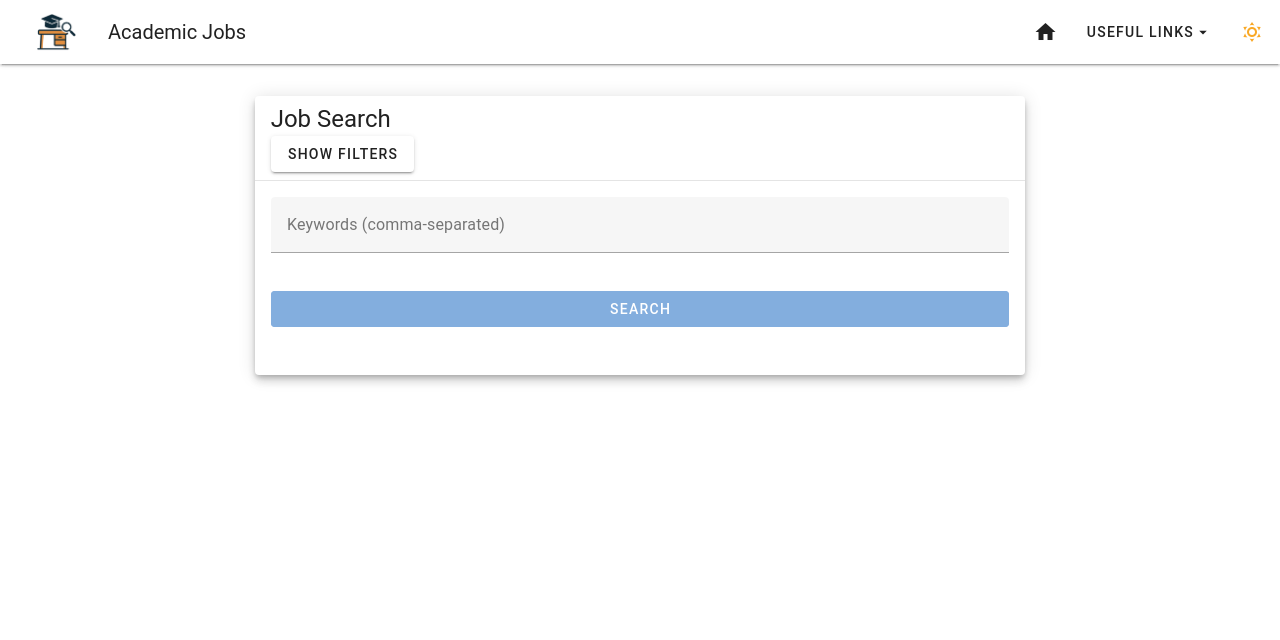
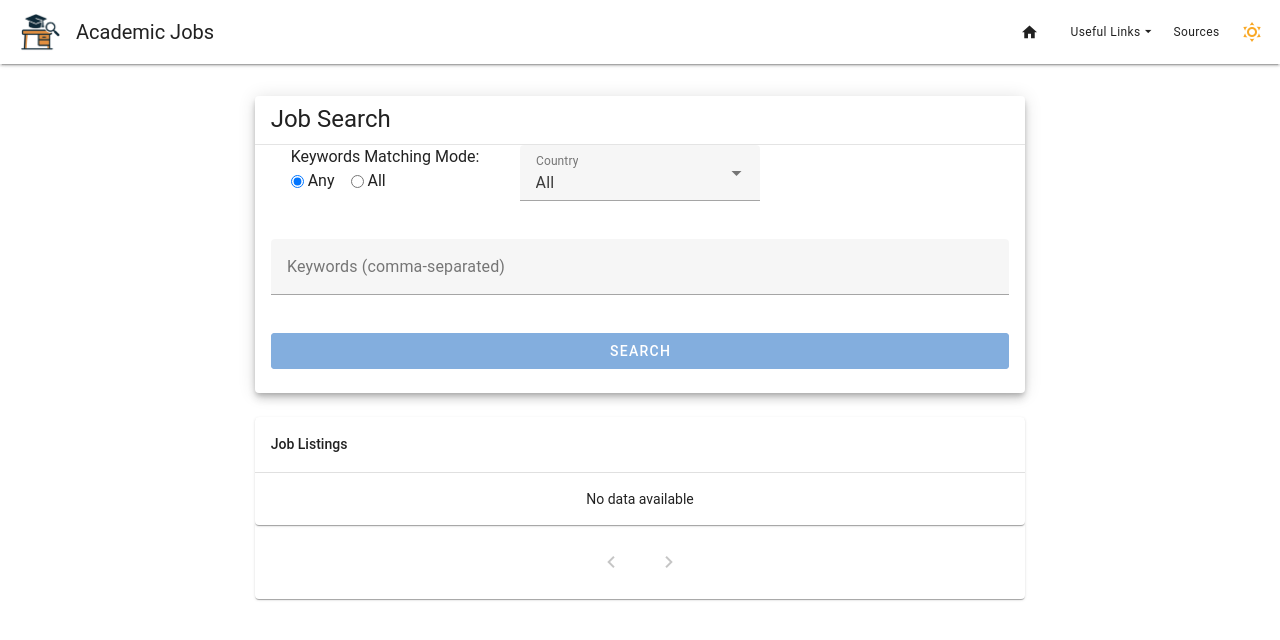
Before and after one commit to abbasshahid/academic-job-search, a Vue app: page / in a window 1280 px wide. Shown: the top 640 px of the page. Built offline with nearby package versions, Linux system fonts and the light colour scheme.

Commit message:
Feature: updated sources and Code

```diff
--- a/package.json
+++ b/package.json
@@ -13,6 +13,7 @@
     "pinia": "^3.0.3",
     "sass": "^1.89.2",
     "vue": "^3.3.4",
+    "vue-router": "^4.5.1",
     "vuetify": "^3.8.11"
   },
   "devDependencies": {
--- a/src/App.vue
+++ b/src/App.vue
@@ -1,8 +1,10 @@
 <template>
   <v-app>
     <Header />
+
+    <!-- Replace the static SearchJobs component with router-view -->
     <v-main app>
-      <SearchJobs />
+      <router-view />
     </v-main>
   </v-app>
 </template>
@@ -10,7 +12,6 @@
 <script setup lang="ts">
 import { generalInfoStore } from './store/generalInfo';
 import Header from './components/Header.vue';
-import SearchJobs from './components/SearchJobs.vue';
 import { useTheme } from 'vuetify';
 import { watch } from 'vue';
 
--- /dev/null
+++ b/src/components/About.vue
@@ -0,0 +1,61 @@
+<template>
+  <v-container class="py-10">
+    <v-row justify="center">
+      <v-col cols="12" md="10">
+        <v-card outlined elevation="2" class="mb-8">
+          <v-card-title class="text-h4 font-bold">
+            About the Academic Job Scraper
+          </v-card-title>
+          <v-card-text>
+            <p>
+              The Academic Job Scraper is a specialized tool for academic job seekers.
+              It visits multiple university career pages on your behalf, navigates through
+              pagination automatically, and filters open positions based on your keywords.
+              By automating the entire process with <strong>GitHub Actions</strong> and
+              <strong>Playwright</strong>, it saves you hours of manual searches and
+              ensures you never miss a relevant listing. All harvested links are
+              aggregated under the <router-link to="/sources">Sources</router-link>
+              tab, grouped by country, and you can explore quick-access resources in the
+              Useful Links section.
+              View the <a href="https://github.com/abbasshahid/academic-job-search" target="_blank">
+              <v-icon small class="mr-1">mdi-github</v-icon>GitHub Repository</a>
+              for complete setup instructions and source code.
+            </p>
+          </v-card-text>
+          <v-card-title class="text-h5 font-semibold">Get In Touch</v-card-title>
+          <v-card-text>
+            <p>
+              Have feedback or want to suggest additional career pages? Email me at
+              <a href="mailto:shahidabbas1260@gmail.com">shahidabbas1260@gmail.com</a>.
+            </p>
+            <v-list dense>
+              <v-list-item>
+                <v-list-item-icon><v-icon>mdi-web</v-icon></v-list-item-icon>
+                <v-list-item-content>
+                  <a href="https://abbasshahid.github.io/" target="_blank">
+                    Personal Website
+                  </a>
+                </v-list-item-content>
+              </v-list-item>
+              <v-list-item>
+                <v-list-item-icon><v-icon>mdi-linkedin</v-icon></v-list-item-icon>
+                <v-list-item-content>
+                  <a href="https://www.linkedin.com/in/shahidabbas76/" target="_blank">
+                    LinkedIn Profile
+                  </a>
+                </v-list-item-content>
+              </v-list-item>
+            </v-list>
+          </v-card-text>
+        </v-card>
+      </v-col>
+    </v-row>
+  </v-container>
+</template>
+
+<style scoped>
+p a {
+  color: var(--v-primary-base);
+  text-decoration: underline;
+}
+</style>
--- a/src/components/Header.vue
+++ b/src/components/Header.vue
@@ -4,11 +4,11 @@
       <v-card class="mx-auto elevation-0" to="/">
         <template #prepend>
           <div class="logo-container">
-            <v-img :src="logo" width="40" class="d-none d-sm-flex" />
+            <v-img :src="logo"d :width="logoSize" />
           </div>
         </template>
         <template #append>
-          <v-app-bar-title class="d-none d-sm-flex">Academic Jobs</v-app-bar-title>
+          <v-app-bar-title :class="titleClass">Academic Jobs</v-app-bar-title>
         </template>
       </v-card>
     </template>
@@ -17,7 +17,7 @@
 
     <v-tooltip bottom>
       <template #activator="{ props }">
-        <v-btn v-bind="props" icon to="/">
+        <v-btn text class="about-btn" tag="router-link" :to="{ name: 'About' }">
           <v-icon>mdi-home</v-icon>
         </v-btn>
       </template>
@@ -27,11 +27,12 @@
     <v-menu offset-y>
       <!-- activator: the text or button you click on -->
       <template #activator="{ props }">
-        <v-btn v-bind="props" text>
+        <v-btn v-bind="props" text  class="px-2 py-1 text-caption"   >
           Useful Links
           <v-icon right>mdi-menu-down</v-icon>
         </v-btn>
       </template>
+
 
       <!-- the dropdown items -->
       <v-list>
@@ -40,11 +41,14 @@
           :key="i"
           :href="link.href"
           target="_blank"
+
         >
-          <v-list-item-title>{{ link.text }}</v-list-item-title>
+          <v-list-item-title class="px-2 py-1 text-caption">{{ link.text }}</v-list-item-title>
         </v-list-item>
       </v-list>
     </v-menu>
+
+    <v-btn text tag="router-link" :to="{ name: 'Sources' }" class="px-2 py-1 text-caption">Sources</v-btn>
 
     <v-tooltip bottom>
       <template #activator="{ props }">
@@ -61,6 +65,14 @@
 import { computed, ref } from 'vue';
 import { generalInfoStore } from '../store/generalInfo';
 import logo from '../assets/logo.png';
+import { useDisplay } from 'vuetify';
+
+const { xs, sm } = useDisplay();
+
+const xsOnly = computed(() => xs.value && !sm.value);
+
+const logoSize = computed(() => xsOnly.value ? 28 : 40);
+const titleClass = computed(() => xsOnly.value ? 'text-caption' : '');
 
 function toggleTheme() {
   generalInfoStore.theme = generalInfoStore.theme === 'light' ? 'dark' : 'light';
@@ -92,14 +104,42 @@ const usefulLinks = ref([
   { text: 'Academic Transfer', href: 'https://www.academictransfer.com/en/' },
   { text: 'Science', href: 'https://www.science.org/careers' },
   { text: 'Germany Jobs', href: 'https://hu-berlin.stellenticket.de/de/offers/' },
+  { text: 'Daad', href: 'https://www.daad.de/en/' },
+  { text: 'Researh in Germany', href: 'https://www.research-in-germany.org/en/your-goal/advanced-research/job-portals.html' },
+  { text: 'Italian Calls', href: 'https://bandi.miur.it/doctorate.php/public/cercaFellowship'},
+
 ]);
 </script>
 
 <style scoped>
-.logo-container {
-  display: flex;
-  align-items: center;
-  justify-content: center;
-  padding: 0 16px;
+@media (max-width: 600px) {
+  /* shrink the logo */
+  .logo-container .v-image,
+  .logo-container .v-img {
+    width: 30px !important;
+  }
+
+  /* shrink the title text */
+  .v-app-bar-title {
+    font-size: 0.7rem !important; /* ~14px */
+  }
+
+  /* shrink every button in the app-bar */
+  .v-app-bar .v-btn {
+    padding: 0 6px !important;
+    font-size: 0.75rem !important; /* ~12px */
+  }
+
+  /* shrink the icons inside buttons */
+  .v-app-bar .v-btn .v-icon {
+    font-size: 18px !important;
+  }
+   .about-btn {
+    padding: 0 6px !important;
+    font-size: 0.75rem !important;  /* ~12px text */
+  }
+  .about-btn .v-icon {
+    font-size: 18px !important;
+  }
 }
 </style>
--- a/src/components/SearchJobs.vue
+++ b/src/components/SearchJobs.vue
@@ -6,17 +6,20 @@
            <v-card-title>
             <span class="text-h5 font-medium">Job Search</span>
             <v-spacer />
-            <v-btn text @click="showFilters = !showFilters">
-              {{ showFilters ? 'Hide Filters' : 'Show Filters' }}
-            </v-btn>
           </v-card-title>
+          <v-divider />
+            <v-row>
+              <v-col cols="6" sm="4" class="pl-12">
+                <label class="font-medium mb-1">Keywords Matching Mode:</label>
+                <div class="d-flex align-center">
+                  <input type="radio" id="any" value="any" v-model="matchMode" />
+                  <label for="any" class="ml-1">Any</label>
+                  <input type="radio" id="all" value="all" v-model="matchMode" class="ml-4" />
+                  <label for="all" class="ml-1">All</label>
+                </div>
+              </v-col>
 
-          <v-expand-transition>
-            <div v-if="showFilters">
-              <v-divider />
-              <v-card-text>
-                <v-row dense>
-                  <v-col cols="12" sm="4">
+              <v-col cols="6" sm="4">
                 <v-select
                   v-model="selectedCountry"
                   :items="countryOptions"
@@ -25,44 +28,9 @@
                   outlined
                 />
               </v-col>
+            </v-row>
 
-                  <v-col cols="12" sm="4">
-                    <label class="font-medium mb-1">Match Mode:</label>
-                    <div class="d-flex align-center">
-                      <input type="radio" id="any" value="any" v-model="matchMode" />
-                      <label for="any" class="ml-1">Any</label>
-                      <input type="radio" id="all" value="all" v-model="matchMode" class="ml-4" />
-                      <label for="all" class="ml-1">All</label>
-                    </div>
-                  </v-col>
-
-                  <v-col cols="12" sm="4">
-                    <label class="font-medium mb-1">Link Mode:</label>
-                    <div class="d-flex align-center">
-                      <input type="radio" id="both" value="both" v-model="linkMode" />
-                      <label for="both" class="ml-1">Existing + Additional</label>
-                      <input type="radio" id="onlyExtra" value="onlyExtra" v-model="linkMode" class="ml-4" />
-                      <label for="onlyExtra" class="ml-1">Only Additional</label>
-                    </div>
-                  </v-col>
-
-                  <v-col cols="12">
-                    <v-textarea
-                      v-model="extraLinksInput"
-                      label="Additional Links (one per line)"
-                      rows="2"
-                      dense
-                      outlined
-                    />
-                  </v-col>
-                </v-row>
-              </v-card-text>
-            </div>
-          </v-expand-transition>
-
-          <v-divider />
-
-          <v-card-text>
+          <v-card-text class="pb-0">
             <v-text-field
               v-model="keywordInput"
               label="Keywords (comma-separated)"
@@ -71,39 +39,58 @@
               outlined
               @keyup.enter="onSearch"
             />
+            <!-- Add padding below button -->
+            <div class="mt-4 mb-6">
               <v-btn
                 block
                 color="primary"
-              class="mt-4"
                 :loading="loading"
                 :disabled="!hasKeywords || loading"
                 @click="onSearch"
               >
                 Search
               </v-btn>
+            </div>
           </v-card-text>
 
           <v-progress-linear v-if="loading" indeterminate color="primary" />
+        </v-card>
 
-          <v-card-text>
-            <v-alert v-if="error" type="error" dense>{{ error }}</v-alert>
+        <!-- Results Table -->
+        <v-card outlined class="mt-6">
+          <v-data-table
+            :headers="[{ title: 'Job Listings', key: 'job' }]"
+            :items="paginatedJobs"
+            :items-per-page="itemsPerPage"
+            class="elevation-1"
+            hide-default-footer
+          >
+            <template #item.job="{ item }">
+              <div>
+                <a :href="item.url" target="_blank" class="blue-link">{{ item.title }}</a>
+                <div class="text-caption text--secondary">Source: {{ item.source }}</div>
+              </div>
+            </template>
+          </v-data-table>
 
-            <v-list two-line v-if="jobs.length">
-              <v-list-item v-for="job in jobs" :key="job.url">
-                <v-list-item-content>
-                  <v-list-item-title>
-                    <a :href="job.url" target="_blank">{{ job.title }}</a>
-                  </v-list-item-title>
-                  <v-list-item-subtitle>Source: {{ job.source }}</v-list-item-subtitle>
-                </v-list-item-content>
-              </v-list-item>
-            </v-list>
+          <!-- Pagination Controls -->
+          <v-card-actions class="justify-center">
+            <v-pagination
+              v-model="page"
+              :length="pageCount"
+              total-visible="4"
+            />
+          </v-card-actions>
+        </v-card>
 
-            <v-alert v-else-if="!loading && hasSearched" type="info" dense>
+        <!-- No Results -->
+        <v-alert
+          v-if="!loading && hasSearched && uniqueJobs.length === 0"
+          type="info"
+          class="mt-4"
+        >
           No results found.
         </v-alert>
-          </v-card-text>
-        </v-card>
       </v-col>
     </v-row>
   </v-container>
@@ -117,14 +104,16 @@ import prebuiltJobs from '../prebuilt_jobs.json';
 const showFilters = ref(false);
 const keywordInput = ref('');
 const extraLinksInput = ref('');
-const linkMode = ref<'onlyExtra' | 'both'>('both');
+const linkMode = ref<'both' | 'onlyExtra'>('both');
 const matchMode = ref<'any' | 'all'>('any');
 const selectedCountry = ref('All');
 
 const jobs = ref<Job[]>([]);
 const loading = ref(false);
-const error = ref<string | null>(null);
 const hasSearched = ref(false);
+
+const itemsPerPage = 10;
+const page = ref(1);
 
 const hasKeywords = computed(() => keywordInput.value.trim().length > 0);
 
@@ -143,8 +132,8 @@ const countryOptions = computed(() => {
 function onSearch() {
   if (!hasKeywords.value) return;
   loading.value = true;
-  error.value = null;
   hasSearched.value = true;
+  page.value = 1;
 
   const kws = keywordInput.value
     .split(',')
@@ -179,11 +168,30 @@ function onSearch() {
       : kws.every(kw => text.includes(kw));
   });
 
-  jobs.value = filtered;
+  // Deduplicate by URL
+  const seen = new Set<string>();
+  const unique: Job[] = [];
+  for (const j of filtered) {
+    if (!seen.has(j.url)) {
+      seen.add(j.url);
+      unique.push(j);
+    }
+  }
+
+  jobs.value = unique;
   loading.value = false;
 }
+
+const uniqueJobs = computed(() => jobs.value);
+const pageCount = computed(() => Math.ceil(uniqueJobs.value.length / itemsPerPage));
+const paginatedJobs = computed(() =>
+  uniqueJobs.value.slice((page.value - 1) * itemsPerPage, page.value * itemsPerPage)
+);
 </script>
 
 <style scoped>
-/* Add component-specific styles here */
+.blue-link {
+  color: blue;
+  text-decoration: underline;
+}
 </style>
--- /dev/null
+++ b/src/components/Sources.vue
@@ -0,0 +1,94 @@
+<template>
+  <v-container class="py-8">
+    <v-row justify="center">
+      <v-col cols="12" md="8">
+        <v-card outlined elevation="2">
+          <v-card-title>
+            <span class="text-h6 font-medium">Sources (Career Links of Universities)</span>
+          </v-card-title>
+
+          <v-card-text>
+            <v-expansion-panels>
+              <v-expansion-panel
+                v-for="(links, country) in groupedLinks"
+                :key="country"
+              >
+                <v-expansion-panel-title>
+                  {{ countryNames[country] || country.toUpperCase() }}
+                </v-expansion-panel-title>
+                <v-expansion-panel-text>
+                  <v-list dense>
+                    <v-list-item v-for="url in links" :key="url">
+                      <v-list-item-content>
+                        <v-list-item-title>
+                          <a :href="url" target="_blank">{{ url }}</a>
+                        </v-list-item-title>
+                      </v-list-item-content>
+                    </v-list-item>
+                  </v-list>
+                </v-expansion-panel-text>
+              </v-expansion-panel>
+            </v-expansion-panels>
+          </v-card-text>
+        </v-card>
+      </v-col>
+    </v-row>
+  </v-container>
+</template>
+
+<script lang="ts">
+import { defineComponent, computed } from 'vue';
+// Adjust path if your payload file is named differently
+import payload from '../../scraper/payload.json';
+
+export default defineComponent({
+  name: 'Sources',
+  setup() {
+    // Group URLs by their top-level domain (e.g., 'at', 'nl')
+    const groupedLinks = computed<Record<string, string[]>>(() => {
+      return payload.careerPages.reduce((acc, url) => {
+        try {
+          const code = new URL(url).hostname.split('.').pop() || 'other';
+          if (!acc[code]) acc[code] = [];
+          acc[code].push(url);
+        } catch {
+          if (!acc.other) acc.other = [];
+          acc.other.push(url);
+        }
+        return acc;
+      }, {} as Record<string, string[]>);
+    });
+
+    // Optional: map country codes to friendly names
+    const countryNames: Record<string, string> = {
+      at: 'Austria',
+      nl: 'Netherlands',
+      de: 'Germany',
+      dk: 'Denmark',
+      no: 'Norway',
+      se: 'Sweden',
+      ch: 'switzerland',
+      it: 'Italy',
+      fi: 'Finland',
+      au: 'Australia',
+      ca: 'Canada',
+      sa: 'Saudi Arabia',
+      ae: 'UAE',
+      qa: 'Qatar',
+      ie: 'Ireland',
+      cz: 'Check Republic',
+      be: 'Belgium',
+      es: 'Spain',
+      lu: 'Lexumberg',
+      cn: 'China'
+
+    };
+
+    return { groupedLinks, countryNames };
+  }
+});
+</script>
+
+<style scoped>
+/* Add any scoped styles for the Sources page here */
+</style>
--- a/src/main.ts
+++ b/src/main.ts
@@ -10,6 +10,7 @@ import '@mdi/font/css/materialdesignicons.css';
 import { createVuetify } from 'vuetify';
 import * as components from 'vuetify/components';
 import * as directives from 'vuetify/directives';
+import { router } from './router';
 
 const vuetify = createVuetify({
   components,
@@ -18,5 +19,6 @@ const vuetify = createVuetify({
 });
 
 createApp(App)
+  .use(router)
   .use(vuetify)
   .mount('#app');
--- /dev/null
+++ b/src/router/index.ts
@@ -0,0 +1,15 @@
+import { createRouter, createWebHistory } from 'vue-router';
+import SearchJobs from '../components/SearchJobs.vue';
+import Sources from '../components/Sources.vue';
+import About from '../components/About.vue';
+
+const routes = [
+  { path: '/', name: 'Home', component: SearchJobs },
+  { path: '/sources', name: 'Sources', component: Sources },
+  { path: '/about', name: 'About', component: About },
+];
+
+export const router = createRouter({
+  history: createWebHistory(import.meta.env.BASE_URL),
+  routes,
+});
```
Also changed, not shown: 1 other file (tests, documents, lock files or other folders). Lines whose indentation alone changed are shown as unchanged.
